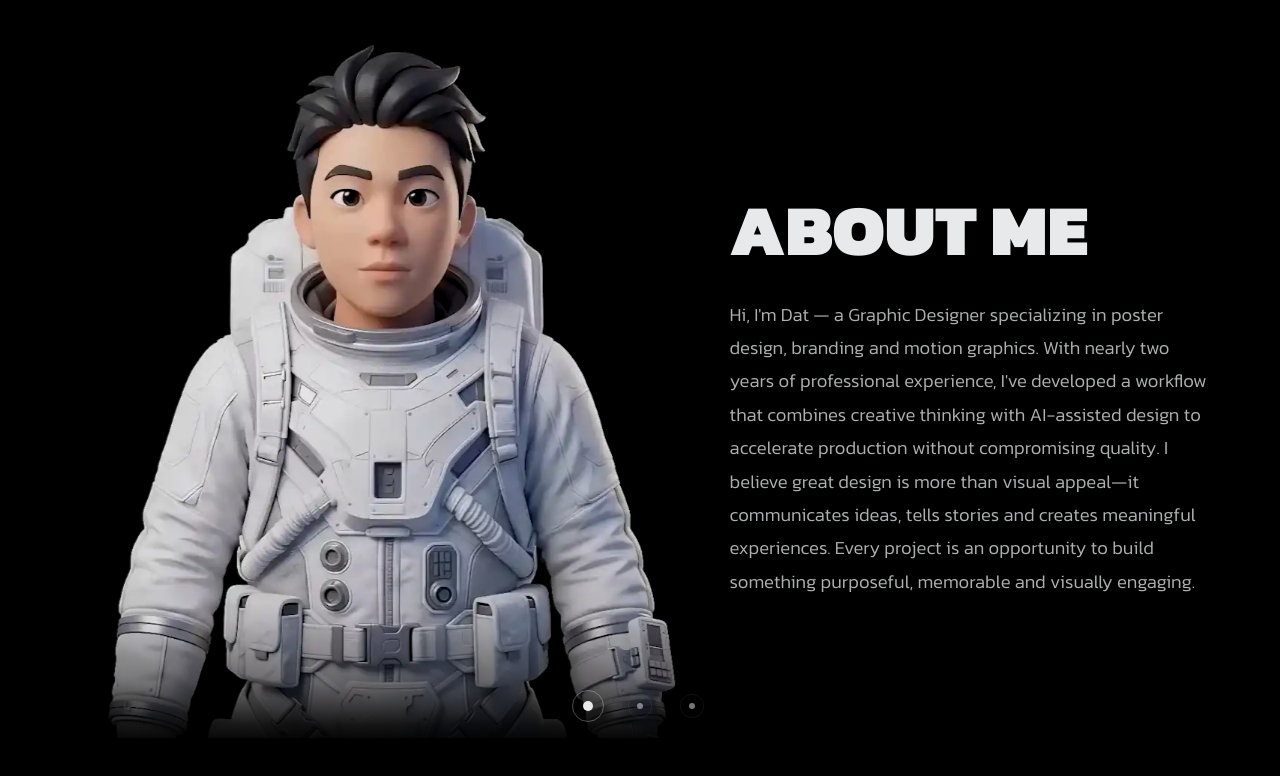
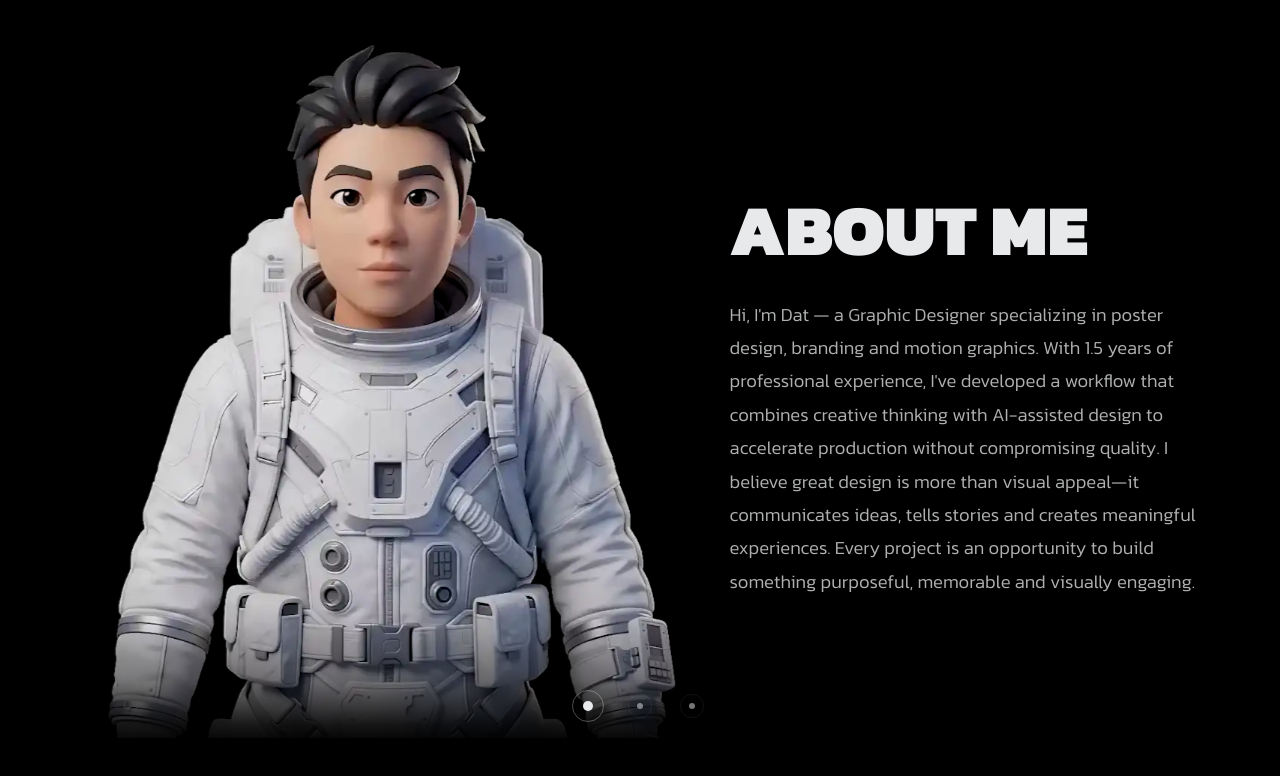
Before and after one commit to Gio1712/Portfolio, a React (Vite) app: page / in a window 1280 px wide. Shown: the part 1903-2679 px from the top of the page. Built offline with nearby package versions, Linux system fonts and the light colour scheme.

Commit message:
update text

```diff
--- a/src/sections/AboutSection.tsx
+++ b/src/sections/AboutSection.tsx
@@ -4,7 +4,7 @@ import { motion } from "framer-motion";
 import AboutModelStage from "../components/model/AboutModelStage";
 
 const BIO_TEXT =
-  "Hi, I'm Dat — a Graphic Designer specializing in poster design, branding and motion graphics. With nearly two years of professional experience, I've developed a workflow that combines creative thinking with AI-assisted design to accelerate production without compromising quality. I believe great design is more than visual appeal—it communicates ideas, tells stories and creates meaningful experiences. Every project is an opportunity to build something purposeful, memorable and visually engaging.";
+  "Hi, I'm Dat — a Graphic Designer specializing in poster design, branding and motion graphics. With 1.5 years of professional experience, I've developed a workflow that combines creative thinking with AI-assisted design to accelerate production without compromising quality. I believe great design is more than visual appeal—it communicates ideas, tells stories and creates meaningful experiences. Every project is an opportunity to build something purposeful, memorable and visually engaging.";
 
 const EXPERIENCE = [
   {
@@ -416,15 +416,15 @@ export default function AboutSection() {
                 >
                   <span
                     className={`absolute size-7 rounded-full border border-[#E8E9EB]/45 transition-all duration-300 lg:size-8 ${isActive
-                        ? "scale-100 opacity-70"
-                        : "scale-75 opacity-20"
+                      ? "scale-100 opacity-70"
+                      : "scale-75 opacity-20"
                       }`}
                   />
 
                   <span
                     className={`relative rounded-full bg-[#E8E9EB] transition-all duration-300 ${isActive
-                        ? "size-2.5 opacity-100"
-                        : "size-1.5 opacity-50"
+                      ? "size-2.5 opacity-100"
+                      : "size-1.5 opacity-50"
                       }`}
                   />
                 </div>
```
